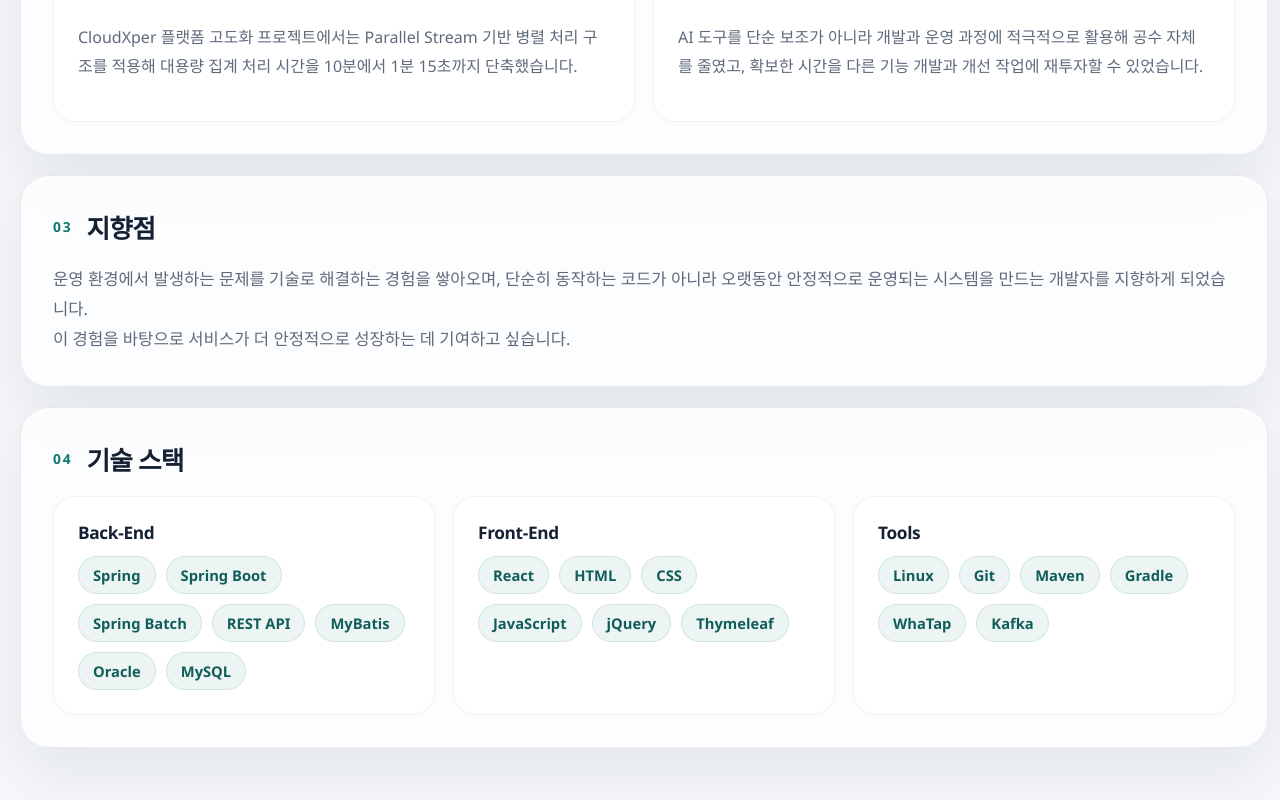
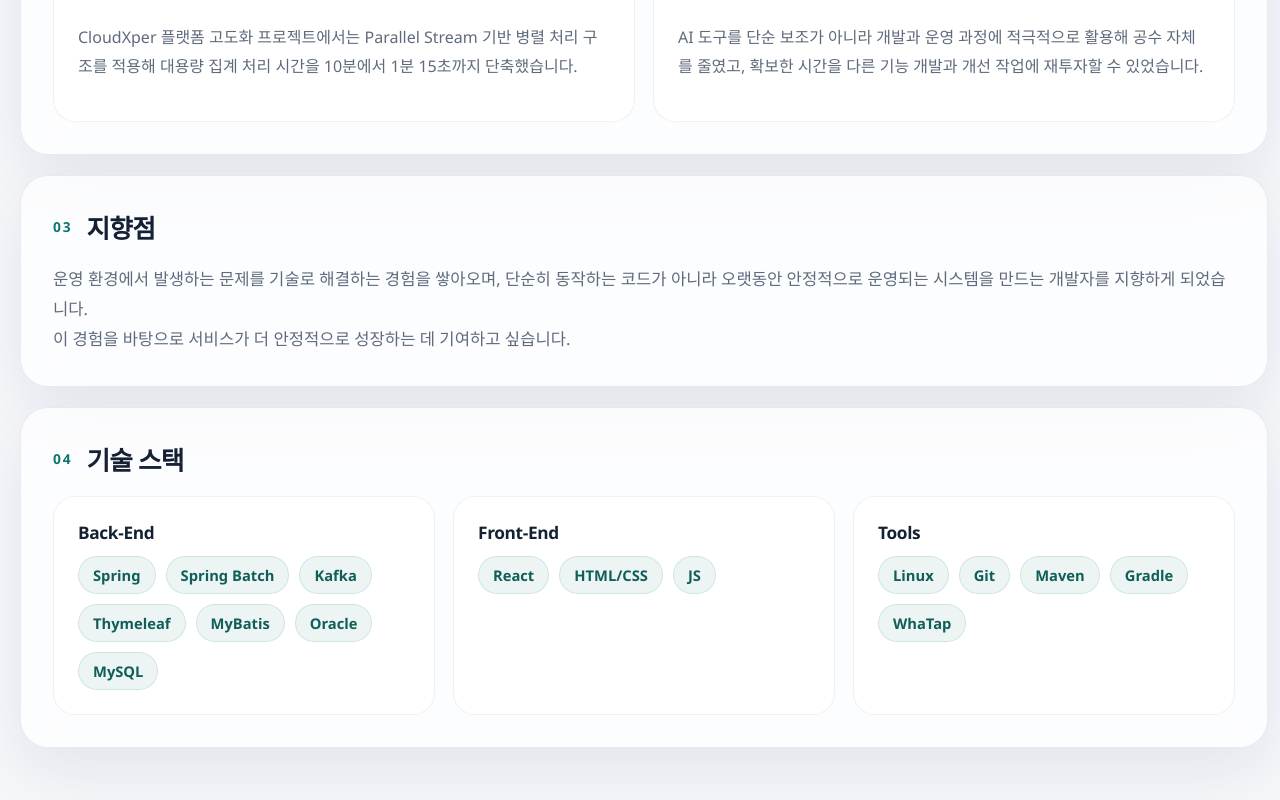
Before and after one commit to seulgae/seulgae.github.io, a React (Vite) app: page / in a window 1280 px wide. Shown: the part 1240-2040 px from the top of the page. Built offline with nearby package versions, Linux system fonts and the light colour scheme.

Commit message:
[20260411]Home.jsx, tech-group 목록 수정

```diff
--- a/src/pages/Home.jsx
+++ b/src/pages/Home.jsx
@@ -145,9 +145,9 @@ function Home() {
             <h3>Back-End</h3>
             <div className="tech-grid">
               <span className="tech-item">Spring</span>
-              <span className="tech-item">Spring Boot</span>
               <span className="tech-item">Spring Batch</span>
-              <span className="tech-item">REST API</span>
+              <span className="tech-item">Kafka</span>
+              <span className="tech-item">Thymeleaf</span>
               <span className="tech-item">MyBatis</span>
               <span className="tech-item">Oracle</span>
               <span className="tech-item">MySQL</span>
@@ -158,11 +158,8 @@ function Home() {
             <h3>Front-End</h3>
             <div className="tech-grid">
               <span className="tech-item">React</span>
-              <span className="tech-item">HTML</span>
-              <span className="tech-item">CSS</span>
-              <span className="tech-item">JavaScript</span>
-              <span className="tech-item">jQuery</span>
-              <span className="tech-item">Thymeleaf</span>
+              <span className="tech-item">HTML/CSS</span>
+              <span className="tech-item">JS</span>
             </div>
           </div>
 
@@ -174,7 +171,6 @@ function Home() {
               <span className="tech-item">Maven</span>
               <span className="tech-item">Gradle</span>
               <span className="tech-item">WhaTap</span>
-              <span className="tech-item">Kafka</span>
             </div>
           </div>
         </div>
```
